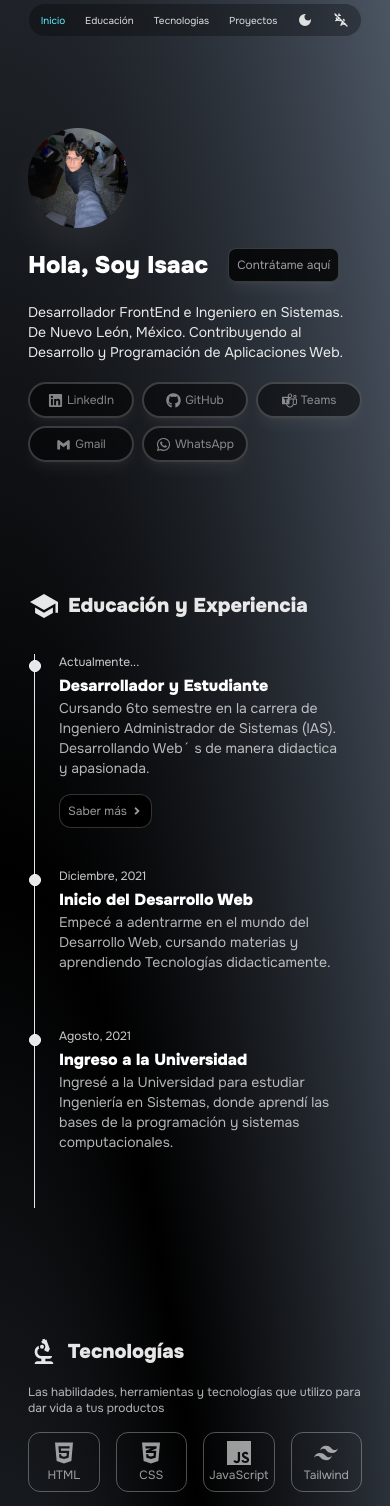
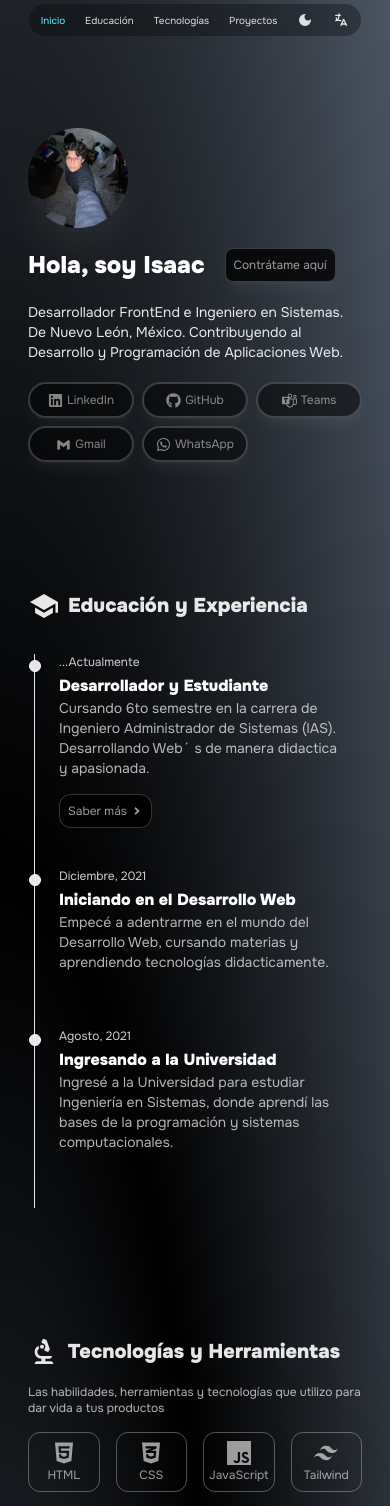
Before and after one commit to Hypeyiii/react_portfolio, a React (Vite) app: page / in a window 390 px wide. Shown: the top 1506 px of the page. Built offline with nearby package versions, Linux system fonts and the light colour scheme.

Commit message:
Delete menu mobile and adding new language buttons

```diff
--- a/src/App.jsx
+++ b/src/App.jsx
@@ -7,8 +7,6 @@ import ViewButton from './Components/ViewButton.jsx';
 import Footer from './Footer.jsx';
 import ImageModal from './hooks/ImageModal.jsx';
 import AboutMeModal from './hooks/AboutMeModal.jsx';
-import Menu from './Menu.jsx';
-import MenuModal from './hooks/MenuModal.jsx';
 import Education from './Education.jsx';
 import Tech from './Tech.jsx';
 import Introduction from './Introduction.jsx';
@@ -18,10 +16,9 @@ import coupleavatar from './assets/coupleavatar.jpg'
 import Java from './assets/java.svg'
 import react from './assets/react.svg'
 import NeatBeans from './assets/netbeans.svg'
-import { RiMenuUnfoldFill, RiMenuFoldLine  } from "react-icons/ri";
 import { FaGithub, FaProjectDiagram } from 'react-icons/fa';
 import { MdDarkMode, MdOutlineLightMode} from "react-icons/md";
-import { TbLanguageOff, TbLanguage } from "react-icons/tb";
+import { TbLanguage } from "react-icons/tb";
 import { SiTailwindcss} from "react-icons/si";
 import { IoEye } from "react-icons/io5";
 import { useState, useEffect } from 'react'
@@ -46,7 +43,6 @@ function App() {
     setIsAboutMeModal(false);
   }
 
-  const [isMenu, setIsMenu] = useState(false)
 
   const [darkMode, setDarkMode] = useState(false)
 
@@ -64,7 +60,7 @@ function App() {
           var top = section.offsetTop;
           var bottom = top + section.offsetHeight;
 
-          if (window.scrollY >= top && window.scrollY < bottom) {
+          if (window.scrollY + 128 >= top && window.scrollY < bottom) {
             navItems.forEach(function(item) {
               item.classList.remove('darkMode');
             });
@@ -91,7 +87,7 @@ function App() {
           var top = section.offsetTop;
           var bottom = top + section.offsetHeight;
 
-          if (window.scrollY + 4 >= top && window.scrollY < bottom) {
+          if (window.scrollY + 128 >= top && window.scrollY < bottom) {
             navItems.forEach(function(item) {
               item.classList.remove('active-nav-item');
             });
@@ -108,14 +104,6 @@ function App() {
     }
   }, [darkMode]);
 
-
-
-  const [languageMode, setLanguageMode] = useState(false)
-
-  const handleLanguage = () => {
-    setLanguageMode(!languageMode);
-  }
-
   const [isMobile, setisMobile] = useState(window.innerWidth < 768);
 
   useEffect(() => {
@@ -129,30 +117,95 @@ function App() {
     };
   }, []);
 
+  const [languageModal, setLanguageModal] = useState(false)
+
+  const closeLanguageModal = () => {
+    setLanguageModal(false)
+  }
+
+  const openLanguageModal = () => {
+    setLanguageModal(true)
+  }
+
+  const [isSpanish, setIsSpanish] = useState(true)
+
+  const onSpanish = () => {
+    setIsSpanish(true)
+    if(isEnglish) {
+      setIsEnglish(false)
+    }
+  }
+
+  const [isEnglish, setIsEnglish] = useState(false)
+
+  const onEnglish = () => {
+    setIsEnglish(true)
+    if(isSpanish) {
+      setIsSpanish(false)
+    }
+  }
+
   return (
     <>
 
-        <div className={`absolute w-full h-auto
+        <div className={`absolute w-full h-auto -z-10
         ${darkMode ? "bg-[radial-gradient(ellipse_at_bottom_left,_var(--tw-gradient-stops))] from-gray-900 via-gray-50 to-gray-900"
         :
         "bg-[radial-gradient(ellipse_at_bottom_left,_var(--tw-gradient-stops))] from-gray-600 via-black to-gray-600"
-        }`}
+        }`} onClick={languageModal ? closeLanguageModal : null}
         >
-    <div className={`z-50 fixed top-0 md:right-0 md:left-0 mx-auto
-                   ${isMobile ? 'mt-0': 'mt-1'}`}>
-        <>
-        <Menu
-          listDarkMode={`${darkMode ? "text-white" : "text-white/85"}`}
-          itemsHover={`${darkMode ? "md:hover:text-[#0a1ca9] " : "md:hover:text-[#5cf0ff] "}`}
-          home={languageMode ? "Home" : "Inicio"}
-          education={languageMode ? "Education" : "Educación"}
-          technologies={languageMode ? "Technologies" : "Tecnologias"}
-          projects={languageMode ? "Projects" : "Proyectos"}
-          darkModeLogo={darkMode ? <MdOutlineLightMode className='size-4 md:size-6'/> : <MdDarkMode className='size-4 md:size-6'/>}
-          languageLogo={languageMode ? <TbLanguage className='size-4 md:size-6'/> : <TbLanguageOff className='size-4 md:size-6'/>}
-          handleDarkMode={handleDarkMode}
-          handleLanguage={handleLanguage}/>
-      </>
+    <div className={`z-50 fixed md:right-0 md:left-0 mx-auto ${isMobile ? 'mt-0': 'mt-1'}`}>
+      <div className='section flex items-center justify-center mx-auto w-screen mt-1 md:mt-0'>
+          <ul className={`backdrop-blur-md bg-black/30 rounded-full flex flex-row gap-x-3 md:gap-x-4 text-[10px] md:text-sm items-center justify-center px-2
+                        ${darkMode ? "text-white" : "text-white/85"}`}>
+            <a href="#"><li className={`item px-1 py-2 md:p-3 rounded-full transition-all duration-300
+                        ${darkMode ? "md:hover:text-[#0a1ca9] " : "md:hover:text-[#5cf0ff] "}`}>
+              {[isSpanish && "Inicio" , isEnglish && "Home"]}
+              </li></a>
+            <a href="#education"><li className={`item px-1 py-2 md:p-3 rounded-full transition-all duration-300
+                        ${darkMode ? "md:hover:text-[#0a1ca9] " : "md:hover:text-[#5cf0ff] "}`}>
+                {[isSpanish && "Educación" , isEnglish && "Education"]}
+              </li></a>
+            <a href="#technologies"><li className={`item px-1 py-2 md:p-3 rounded-full transition-all duration-300
+                        ${darkMode ? "md:hover:text-[#0a1ca9] " : "md:hover:text-[#5cf0ff] "}`}>
+                  {[isSpanish && "Tecnologías" , isEnglish && "Technologies"]}
+                </li></a>
+            <a href="#projects"><li className={`item px-1 py-2 md:p-3 rounded-full transition-all duration-300
+                        ${darkMode ? "md:hover:text-[#0a1ca9] " : "md:hover:text-[#5cf0ff] "}`}>
+                {[isSpanish && "Proyectos" , isEnglish && "Projects"]}
+              </li></a>
+            <a href="#darkmode">
+              <li className={`px-1 py-2 md:p-3 rounded-full transition hover:scale-125`} onClick={handleDarkMode}>
+              {darkMode ? <MdOutlineLightMode className='size-4 md:size-6'/> : <MdDarkMode className='size-4 md:size-6'/>}
+              </li>
+            </a>
+            <a href='#language'>
+              <li className={`px-1 py-2 md:p-3 rounded-full transition hover:scale-125`} onClick={openLanguageModal} id='language'>
+              { <TbLanguage className='size-4 md:size-6'/>}
+              </li>
+              {languageModal && (
+                <>
+                <div className="absolute right-1 md:right-0 mt-2 p-1 rounded-md border border-gray-600 hover:border-gray-200
+                transition bg-black/40 dark:bg-gray-900/70 dark:border-gray-500/20 shadow-[0_3px_10px_rgb(0,0,0,0.2)]
+                backdrop-blur-md text-white/70 text-[12px] md:text-sm"
+                onClick={closeLanguageModal}>
+                  <ul className="flex flex-col">
+                    <li className="px-2 py-1.5 cursor-default hover:bg-black hover:text-white rounded-sm
+                      transition" onClick={onSpanish}>
+                      <h1>Español</h1>
+                    </li>
+                    <li className="px-2 py-1.5 cursor-default hover:bg-black hover:text-white rounded-sm
+                      transition" onClick={onEnglish}>
+                      English
+                    </li>
+                  </ul>
+                </div>
+                </>
+              )}
+            </a>
+
+          </ul>
+        </div>
     </div>
     <Introduction
       avatar={avatar}
@@ -162,68 +215,71 @@ function App() {
           animationModal={`modal ${modalOpen ? "modalIn" : "modalOut"}`}
           onClose={closeModal}
           img={avatar}
-          buttonText={
-            languageMode ? "More about me" : "Más sobre mí"
-
-          }
+          buttonText={[isSpanish && "Más sobre mí", isEnglish && "More about me"]}
           buttonClass={`${darkMode ? "hover:bg-black" : "hover:bg-white/5"}`}
           onClick={openAboutMeModal}
-          closeButtonText={languageMode ? "Close" : "Cerrar"}
+          closeButtonText={[isSpanish && "Cerrar", isEnglish && "Close"]}
           >
             <img src={avatar} alt="Imagen" className={`rounded-full size-48 md:size-80`}/>
         </ImageModal>
     )}
       nameClass={`${darkMode ? "text-black" : "text-white"}`}
-      nameText={languageMode ? "Hello, I'm Isaac" : "Hola, Soy Isaac"}
-      hireText={languageMode ? "Hire me here" : 'Contrátame aquí'}
+      nameText={[isSpanish && "Hola, soy Isaac", isEnglish && "Hello, I'm Isaac"]}
+      hireText={[isSpanish && "Contrátame aquí", isEnglish && "Hire me here"]}
       introductionClass={`${darkMode ? "text-black/90" : "text-white/90"}`}
-      introductionText={languageMode ?
-        "FrontEnd Developer and Systems Engineer. From Nuevo León, Mexico. Contributing to the Development and Programming of Web Applications."
-        :
-        "Desarrollador FrontEnd e Ingeniero en Sistemas. De Nuevo León, México. Contribuyendo al Desarrollo y Programación de Aplicaciones Web."
-      }
+      introductionText= {[isSpanish && <h1>
+        Desarrollador FrontEnd e Ingeniero en Sistemas. De Nuevo León, México. Contribuyendo al Desarrollo y Programación de Aplicaciones Web.
+      </h1>
+    , isEnglish &&
+        <h1>FrontEnd Developer and Systems Engineer. From Nuevo León, Mexico. Contributing to the Development and Programming of Web Applications.</h1>]}
       companyButtonClass={`${darkMode ? "text-white/60 hover:text-white bg-black/80" : "text-white/50 hover:text-white bg-black/50"}`}
     />
       <Education
           containerClass={`${darkMode ? "text-black/90" : "text-white/90"}`}
-          educationTitle={languageMode ? "Education and Experience" : "Educación y Experiencia"}
+          educationTitle={[isSpanish && "Educación y Experiencia", isEnglish && "Education and Experience"]}
           timeClass={`${darkMode ? "text-black/80" : "text-white/80"}`}
           titleClass={`${darkMode ? "text-black" : "text-white"}`}
           descriptionClass={`${darkMode ? "text-black/70" : "text-white/70"}`}
-          firstTimeText={languageMode ? "Currently..." : "Actualmente..."}
-          firstTitleText={languageMode ? "Developer and Student" : "Desarrollador y Estudiante"}
-          firstDescriptionText={languageMode ?
-            "Studying the 6th semester in the Systems Administrator Engineer career. Developing websites in a didactic and passionate way."
-            :
-            "Cursando 6to semestre en la carrera de Ingeniero Administrador de Sistemas (IAS). Desarrollando Web´ s de manera didactica y apasionada."
-          }
-          learMoreText={languageMode ? "Learn more" : "Saber más"}
-          secondTimeText={languageMode ? "December, 2021" : "Diciembre, 2021"}
-          secondTitleText={languageMode ? "Start of Web Development" : "Inicio del Desarrollo Web"}
-          secondDescriptionText={languageMode ?
-            "I started to delve into the world of Web Development, taking courses and learning technologies in a didactic way."
-            :
-            "Empecé a adentrarme en el mundo del Desarrollo Web, cursando materias y aprendiendo Tecnologías didacticamente."
-          }
-          thirdTimeText={languageMode ? "August, 2021" : "Agosto, 2021"}
-          thirdTitleText={languageMode ? "Entry to the University" : "Ingreso a la Universidad"}
-          thirdDescriptionText={languageMode ?
-            "I entered the University to study Systems Engineering, where I learned the basics of programming and computer systems."
-            :
-            "Ingresé a la Universidad para estudiar Ingeniería en Sistemas, donde aprendí las bases de la programación y sistemas computacionales."
-          }
+          firstTimeText={[isSpanish && "...Actualmente", isEnglish && "...Currently"]}
+          firstTitleText={[isSpanish && "Desarrollador y Estudiante" , isEnglish && "Developer and Student"]}
+          firstDescriptionText={[isSpanish &&
+          <p>Cursando 6to semestre en la carrera de Ingeniero Administrador de Sistemas (IAS). Desarrollando Web´ s de manera didactica y apasionada.</p>
+          , isEnglish &&
+          <p>Studying the 6th semester in the Systems Administrator Engineer career. Developing websites in a didactic and passionate way.</p>]}
+          learMoreText={[isSpanish && "Saber más", isEnglish && "Learn more"]}
+          secondTimeText={[isSpanish && "Diciembre, 2021" , isEnglish && "December, 2021"]}
+          secondTitleText={[isSpanish && "Iniciando en el Desarrollo Web" , isEnglish && "Starting in Web Development"]}
+          secondDescriptionText={[isSpanish &&
+          <p>Empecé a adentrarme en el mundo del Desarrollo Web, cursando materias y aprendiendo tecnologías didacticamente.</p>
+          , isEnglish &&
+          <p>I started to delve into the world of Web Development, taking courses and learning technologies in a didactic way.</p>]}
+
+          thirdTimeText={[isSpanish && "Agosto, 2021" , isEnglish && "August, 2021"]}
+          thirdTitleText={[isSpanish && "Ingresando a la Universidad" , isEnglish && "Entering the University"]}
+          thirdDescriptionText=
+          {[isSpanish &&
+            <p>Ingresé a la Universidad para estudiar Ingeniería en Sistemas, donde aprendí las bases de la programación y sistemas computacionales.</p>
+            , isEnglish &&
+            <p>I entered the University to study Systems Engineering, where I learned the basics of programming and computer systems.</p>
+          ]}
       />
       <Tech
         containerClass={`${darkMode ? "text-black/90" : "text-white/90"}`}
-        techTitle={languageMode ? "Technologies" : "Tecnologías"}
-        techIntroduction={languageMode ? "The skills, tools and technologies I use to bring your products to life" :
-                                          "Las habilidades, herramientas y tecnologías que utilizo para dar vida a tus productos"}
+        techTitle={[isSpanish && "Tecnologías y Herramientas", isEnglish && "Technologies and Tools"]}
+        techIntroduction={[isSpanish &&
+        <p>Las habilidades, herramientas y tecnologías que utilizo para dar vida a tus productos</p>
+        , isEnglish &&
+        <p>The skills, tools and technologies I use to bring your products to life</p>
+      ]}
         introductionClass={`${darkMode ? "text-black/70" : "text-white/70"}`}
         cardClass={`${darkMode ? "text-black/70 hover:text-black border-black/50 hover:border-black/70 hover:bg-white" :
                                 "text-white/60 hover:text-white border-white/30 hover:border-white/30 hover:bg-black"}`}
-        currentlyTitle={languageMode ? "Currently working on:" : 'Actualmente trabajando en:'}
-        currentlyText={languageMode ? "I am currently working on a project with React, NodeJS and MySQL, developing a web application for a small business." :
-                                      "Actualmente estoy trabajando en un proyecto con React, NodeJS y MySQL, desarrollando una aplicación web para un pequeño negocio."}
+        currentlyTitle={[isSpanish && "Actualmente trabajando en:" , isEnglish && "Currently working on:"]}
+        currentlyText={[isSpanish &&
+        <p>Desarrollo de un sitio web E-commerce con React, TailwindCSS y Firebase, donde puedes comprar accesorios de joyería (aún en proceso)</p>
+        , isEnglish &&
+        <p>Development of an E-commerce website with React, TailwindCSS and Firebase, where you can buy jewelry accessories (still in process)</p>]}
+
         currentlyTitleClass={`${darkMode ? "text-black" : "text-white"}`}
         currentlyTextClass={`${darkMode ? "text-black/60" : "text-white/60"}`}
       />
@@ -232,24 +288,21 @@ function App() {
       <div className={`flex flex-row gap-x-2 mb-4 items-center justify-center ${darkMode ? "text-black/90" : "text-white/90"}`}>
       <FaProjectDiagram className='size-6'/>
         <h1 className={`font-semibold text-xl md:text-2xl xl:text-3xl`} data-translate='education'>
-          {languageMode ? "Projects" : "Proyectos"}
+          {[isSpanish && "Proyectos" , isEnglish && "Projects"]}
         </h1>
       </div>
       <p className={`mb-6 text-xs md:text-base ${darkMode ? "text-black/70" : "text-white/70"}`}>
-          {languageMode ? "Some of the projects I have developed and collaborated on"  : "Algunos de los proyectos que he desarrollado y colaborado" }
+          {[isSpanish && "Algunos de los proyectos que he desarrollado y contribuido" , isEnglish && "Some of the projects I have developed and contributed"]}
       </p>
       <Projects
         projectImg={firstProject}
         techTitleClass={`${darkMode ? "text-black/90" : "text-white/90"}`}
-        projectName={
-          languageMode ? "Mariana´ s Accesories - E-commerce Website" : "Mariana Accesorios - Sitio Web E-commerce"
-        }
+        projectName={[isSpanish && "Mariana Accesorios - Sitio Web E-commerce" , isEnglish && "Mariana Accesorios - E-commerce Website"]}
         techDescriptionClass={`${darkMode ? "text-black/60" : "text-white/70"}`}
-        projectDescription={
-          languageMode ?
-          "E-commerce website developed with React, TailwindCSS and Firebase, where you can buy jewellry accessories (still in process)" :
-          "Sitio web E-commerce desarrollado con React, TailwindCSS y Firebase, donde puedes comprar accesorios de joyeria (aún en proceso)"
-        }
+        projectDescription={[isSpanish &&
+        <p>Sitio web E-commerce desarrollado con React, TailwindCSS y Firebase, donde puedes comprar accesorios de joyeria (aún en proceso)</p>
+        , isEnglish &&
+        <p>E-commerce website developed with React, TailwindCSS and Firebase, where you can buy jewelry accessories (still in process)</p>]}
         ViewButtons={
           <div className='grid grid-cols-3 gap-x-4'>
             <div className='col-span-1'>
@@ -260,9 +313,7 @@ function App() {
                   :
                   "text-white/40 hover:text-white bg-black/60 hover:bg-black border-black/40"
                 }
-                textViewButton={
-                  languageMode ? "Code" : "Código"
-                }>
+                textViewButton={[isSpanish && "Código" , isEnglish && "Code"]}>
                 <FaGithub className='size-5'/>
               </ViewButton>
             </div>
@@ -274,9 +325,7 @@ function App() {
                     :
                     "text-white/40 hover:text-white bg-black/60 hover:bg-black border-black/40"
                   }
-                  textViewButton={
-                    languageMode ? "View" : "Ver"
-                  }>
+                  textViewButton={[isSpanish && "Ver" , isEnglish && "View"]}>
                   <IoEye className='size-5'/>
                 </ViewButton>
               </div>
@@ -300,11 +349,8 @@ function App() {
         techTitleClass={`${darkMode ? "text-black/90" : "text-white/90"}`}
         projectName="Asteroid Game"
         techDescriptionClass={`${darkMode ? "text-black/60" : "text-white/70"}`}
-        projectDescription={
-          languageMode ?
-          "Project Asteroids game for college, in the subject of object-oriented programming" :
-          "Juego de Asteroides de proyecto para la universidad, en la materia de programación orientada a objetos"
-        }
+        projectDescription={[isSpanish && "Juego de Asteroides de proyecto para la universidad, en la materia de programación orientada a objetos en Java"
+          , isEnglish && "Asteroid Game project for the university, in the object-oriented programming subject in Java"]}
         ViewButtons={
           <div className='grid grid-cols-3 gap-x-4'>
             <div className='col-span-1'>
@@ -315,9 +361,7 @@ function App() {
                   :
                   "text-white/40 hover:text-white bg-black/60 hover:bg-black border-black/40"
                 }
-                textViewButton={
-                  languageMode ? "Code" : "Código"
-                }>
+                textViewButton={[isSpanish && "Código" , isEnglish && "Code"]}>
                 <FaGithub className='size-5'/>
               </ViewButton>
             </div>
@@ -337,12 +381,12 @@ function App() {
   </div>
   <Footer
       className={darkMode ? "text-black/70" : "text-white/70"}
-      footerText={languageMode ? "© 2024 Isaac Frias. All the Rights Reserved" : "© 2024 Isaac Frias. Derechos Reservados "}
+      footerText={[isSpanish && "© 2024 Isaac Frias. Derechos Reservados" , isEnglish && "© 2024 Isaac Frias. All Rights Reserved"]}
       aboutRef={"#AboutMeModal"}
       contactRef={"mailto:isaacfrias868@gmal.com"}
-      about={languageMode ? "Know more about me" : "Cónoceme más"}
+      about={[isSpanish && "Cónoceme más" , isEnglish && "Know me more"]}
       meModal={openAboutMeModal}
-      contact={languageMode ? "Contact" : "Contacto"}
+      contact={[isSpanish && "Contáctame" , isEnglish && "Contact me"]}
       aboutClass={`hover:underline ${darkMode ? "text-black/70 hover:text-black" : "text-white/70 hover:text-white"}`}
   />
   {isAboutMeModal && (
@@ -351,19 +395,19 @@ function App() {
         img={avatar}
         presentationClass={`font-bold ${darkMode ? "text-white" : "text-black"}`}
         aboutMeClass={`fade-in`}
-        presentationText={languageMode ? "Hello, my name is Isaac Frias " : "Hola, mi nombre es Isaac Frias "}
+        presentationText={[isSpanish && "Hola, mi nombre es Isaac Frias", isEnglish && "Hello, my name is Isaac Frias"]}
         aboutMeText=
-          {languageMode ?
-           <p>
-              I am currently 19 years old, I was born in Monterrey, Nuevo León on August 31, 2004, and I am a student of engineering passionate about web development
-              and programming. Today I am learning new and mastering technologies and tools for the development of web applications.
-           </p>
-        :
+          {[isSpanish &&
             <p>
-              Actualmente tengo 19 años, nací en Monterrey, Nuevo León el 31 de Agosto del 2004, y soy estudiante de ingeniería apasionado por el desarrollo web y la programación.
-              Hoy en día estoy aprendiendo nuevas y dominando tecnologías y herramientas para el desarrollo de aplicaciones web.
-            </p>
-          }
+            Actualmente tengo 19 años, nací en Monterrey, Nuevo León el 31 de Agosto del 2004, y soy estudiante de ingeniería apasionado
+            por el desarrollo web y la programación.
+            Hoy en día estoy aprendiendo nuevas y dominando tecnologías y herramientas para el desarrollo de aplicaciones web.
+          </p>
+          , isEnglish &&
+          <p>
+            I am currently 19 years old, I was born in Monterrey, Nuevo León on August 31, 2004, and I am a student of engineering passionate about
+             web development and programming. Nowadays I am learning new and mastering technologies and tools for the development of web applications.
+            </p>]}
         aboutMeModalClass={`font-light ${darkMode ? "text-white/80" : "text-black/90"}`}
         bgClass={`${darkMode ? "opacity-95 bg-gradient-to-br from-slate-600 via-black to-slate-600" :
         "opacity-90 bg-gradient-to-tr from-black via-white to-black"}`}
--- a/src/Menu.jsx
+++ /dev/null
@@ -1,36 +0,0 @@
-function Menu ({listDarkMode, itemsHover, home, education, technologies, projects, darkModeLogo, languageLogo, handleDarkMode, handleLanguage}) {
-  return (
-    <div className='section flex items-center justify-center mx-auto w-screen mt-1 md:mt-0'>
-        <ul className={`backdrop-blur-md bg-black/30 rounded-full flex flex-row gap-x-3 md:gap-x-4 text-[10px] md:text-sm items-center justify-center px-2
-                      ${listDarkMode}`}>
-          <a href="#"><li className={`item px-1 py-2 md:p-3 rounded-full transition-all duration-300
-                      ${itemsHover}`}>
-             {home}
-            </li></a>
-          <a href="#education"><li className={`item px-1 py-2 md:p-3 rounded-full transition-all duration-300
-                      ${itemsHover}`}>
-              {education}
-            </li></a>
-          <a href="#technologies"><li className={`item px-1 py-2 md:p-3 rounded-full transition-all duration-300
-                      ${itemsHover}`}>
-                {technologies}
-              </li></a>
-          <a href="#projects"><li className={`item px-1 py-2 md:p-3 rounded-full transition-all duration-300
-                      ${itemsHover}`}>
-              {projects}
-            </li></a>
-          <a href="#darkmode">
-            <li className={`px-1 py-2 md:p-3 rounded-full transition hover:scale-125`} onClick={handleDarkMode}>
-                {darkModeLogo}
-            </li>
-          </a>
-          <a href='#language'>
-            <li className={`px-1 py-2 md:p-3 rounded-full transition hover:scale-125`} onClick={handleLanguage} id='language'>
-              {languageLogo}
-            </li>
-          </a>
-        </ul>
-      </div>
-  )
-}
-export default Menu;
```
Also changed, not shown: src/hooks/MenuModal.jsx (deleted, +0 -51 lines).
